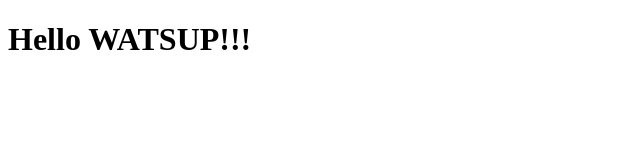
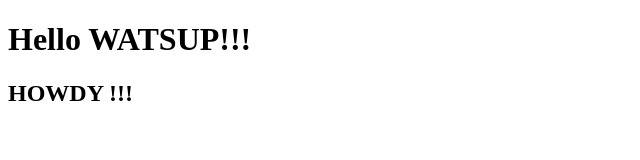
Before and after one commit to mikheievMS/test_repo, a plain HTML site: page index.html in a window 1280 px wide. Shown: the whole page, without its empty margins (0-640 px from the left). Drawn offline with Linux system fonts and the light colour scheme.

Commit message:
add new line

```diff
--- a/index.html
+++ b/index.html
@@ -8,5 +8,6 @@
   </head>
   <body>
     <h1>Hello WATSUP!!!</h1>
+    <h2>HOWDY !!!</h2>
   </body>
 </html>
```
